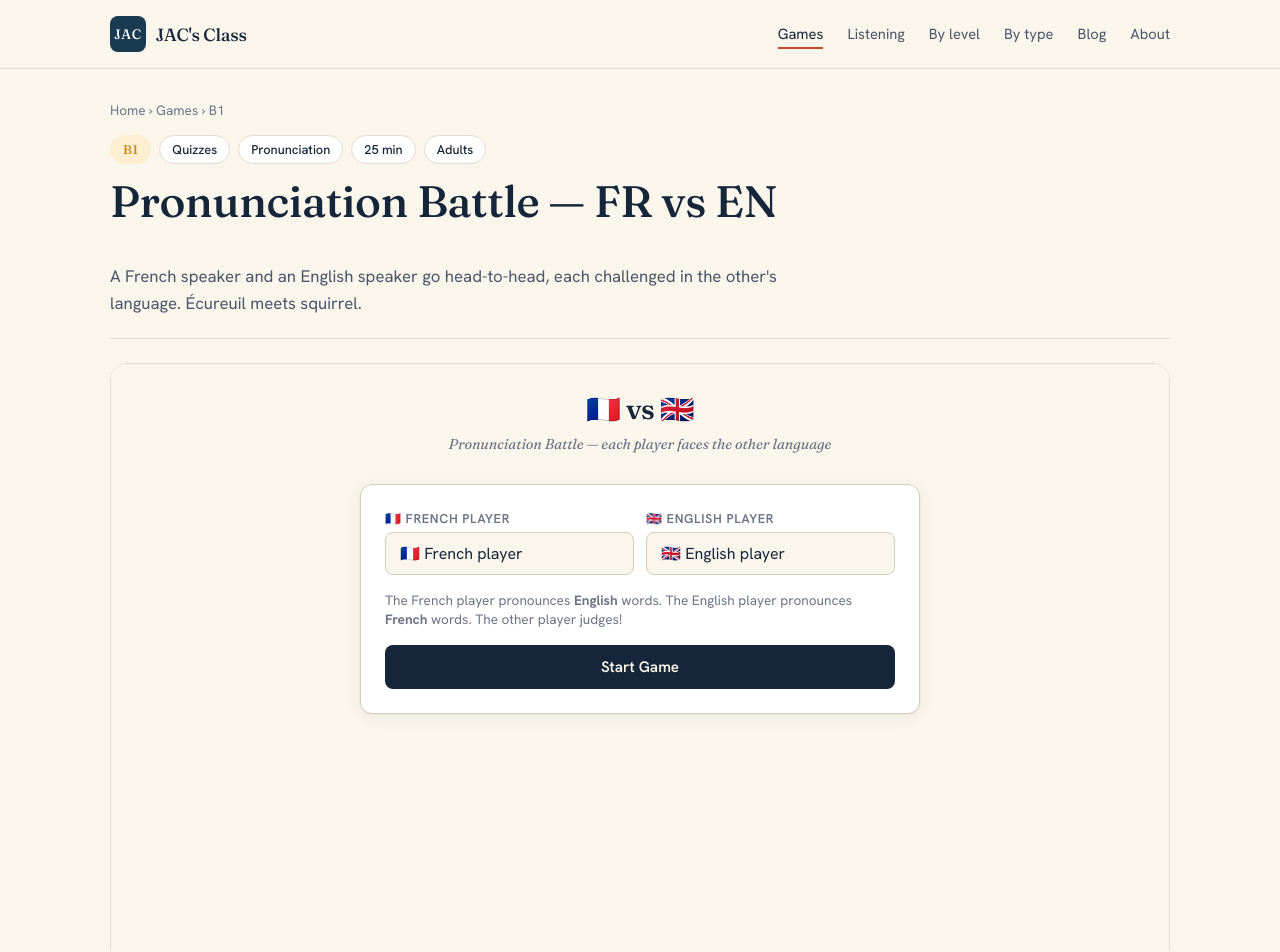
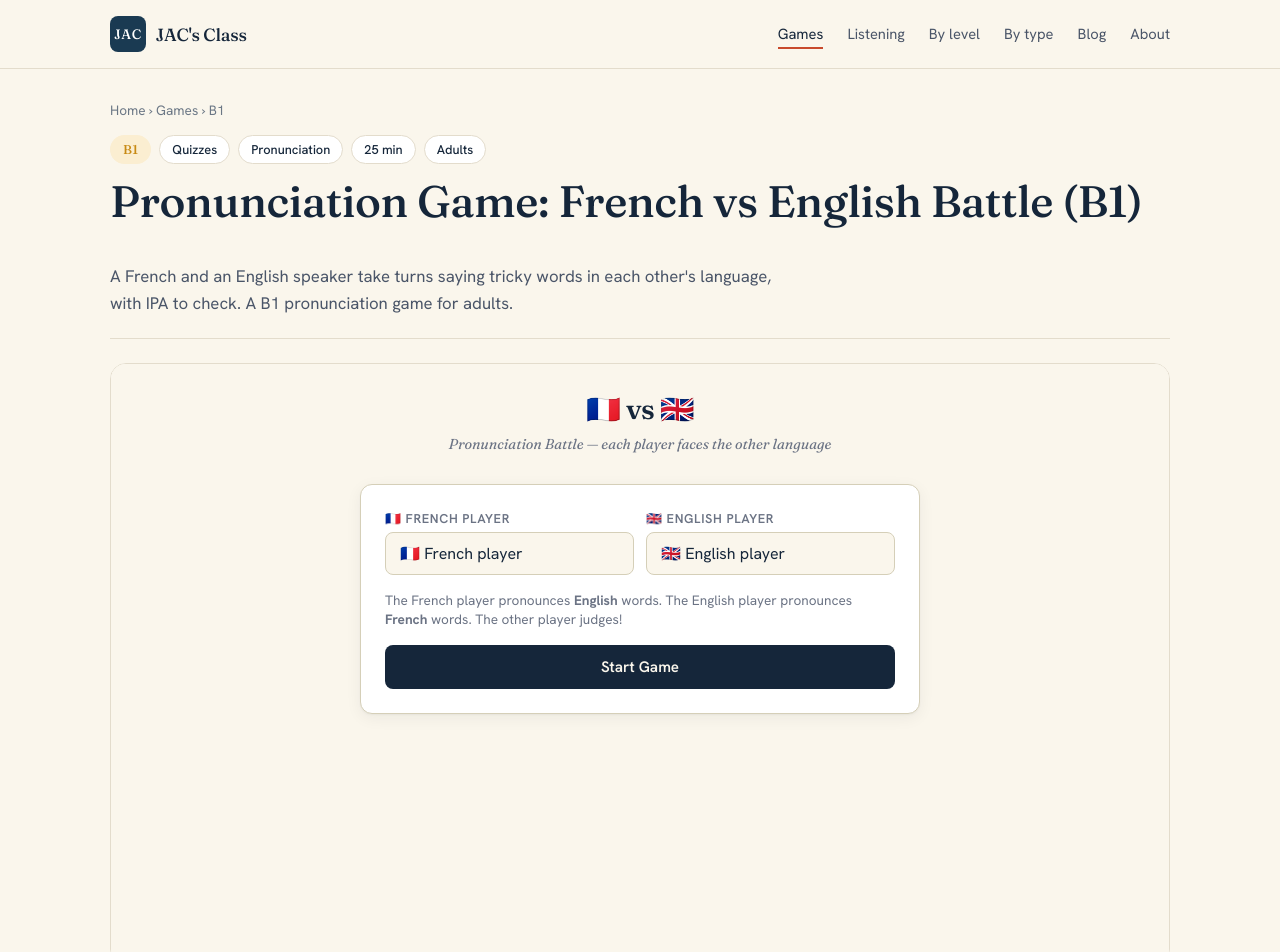
Before and after one commit to cameron2507-png/jaceslclass, an Astro site: page /games/pronunciation-battle-fr-vs-en in a window 1280 px wide. Shown: the top 952 px of the page. Built offline with nearby package versions, Linux system fonts and the light colour scheme; Astro itself is replaced by a stand-in of ours.

Commit message:
Improve title and description for SEO: pronunciation-battle-fr-vs-en.md

```diff
--- a/src/content/games/pronunciation-battle-fr-vs-en.md
+++ b/src/content/games/pronunciation-battle-fr-vs-en.md
@@ -1,6 +1,6 @@
 ---
-title: "Pronunciation Battle — FR vs EN"
-description: "A French speaker and an English speaker go head-to-head, each challenged in the other's language. Écureuil meets squirrel."
+title: "Pronunciation Game: French vs English Battle (B1)"
+description: "A French and an English speaker take turns saying tricky words in each other's language, with IPA to check. A B1 pronunciation game for adults."
 level: B1
 type: Quizzes
 topic: "Pronunciation"
```
